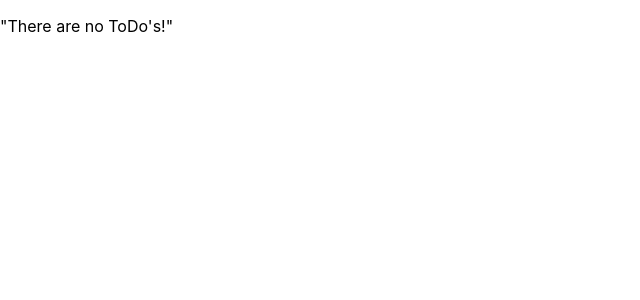
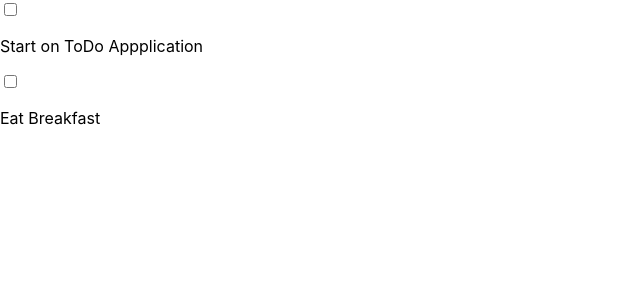
Before and after one commit to chrisgawbill/ToDoWebApp, a React (Create React App) app: page / in a window 1280 px wide. Shown: the top 300 px of the page, without its empty margins (0-640 px from the left). Built offline with nearby package versions, Linux system fonts and the light colour scheme.

Commit message:
Finaly got ToDos to show, god help me on this layout lmao

```diff
--- a/package.json
+++ b/package.json
@@ -10,7 +10,9 @@
     "@types/node": "^16.18.54",
     "@types/react": "^18.2.22",
     "@types/react-dom": "^18.2.7",
+    "bootstrap": "^5.3.2",
     "react": "^18.2.0",
+    "react-bootstrap": "^2.8.0",
     "react-dom": "^18.2.0",
     "react-scripts": "5.0.1",
     "typescript": "^4.9.5",
--- a/src/components/todo-row.tsx
+++ b/src/components/todo-row.tsx
@@ -1,11 +1,23 @@
 import React from "react";
-interface ToDoRowProps{
-    name:string
+import { Col, Container, Row } from "react-bootstrap";
+interface ToDoRowProps {
+  name: string;
 }
-export default function ToDoRow({name}: ToDoRowProps){
-    return(
-        <div>
-            name
-        </div>
-    )
+export default function ToDoRow({ name }: ToDoRowProps) {
+  return (
+    <Container>
+      <Col md={2}></Col>
+      <Col md={8}>
+        <Row>
+          <Col md={4}>
+            <input type="checkbox"></input>
+          </Col>
+          <Col md={4}>
+            <p>{name}</p>
+          </Col>
+        </Row>
+      </Col>
+      <Col md={2}></Col>
+    </Container>
+  );
 }
--- a/src/data/Todo.ts
+++ b/src/data/Todo.ts
@@ -1,7 +1,10 @@
 export class Todo{
-
     constructor(public name:string, public completed:boolean){
         this.name=  name;
         this.completed = completed;
     }
 }
+export var initialToDoData:Todo[] = [
+    new Todo("Start on ToDo Appplication", false),
+    new Todo("Eat Breakfast", false)
+]
--- a/src/index.tsx
+++ b/src/index.tsx
@@ -1,15 +1,18 @@
-import React from 'react';
-import ReactDOM from 'react-dom/client';
-import './index.css';
-import reportWebVitals from './reportWebVitals';
-import Home from './pages/Home';
+import React from "react";
+import ReactDOM from "react-dom/client";
+import "./index.css";
+import reportWebVitals from "./reportWebVitals";
+import Home from "./pages/Home";
+import { Container } from "react-bootstrap";
 
 const root = ReactDOM.createRoot(
-  document.getElementById('root') as HTMLElement
+  document.getElementById("root") as HTMLElement
 );
 root.render(
   <React.StrictMode>
-    <Home></Home>
+    <Container>
+      <Home></Home>
+    </Container>
   </React.StrictMode>
 );
 
--- a/src/pages/Home.tsx
+++ b/src/pages/Home.tsx
@@ -1,15 +1,15 @@
 import { useState } from "react";
-import { Todo } from "../data/Todo";
+import { Todo, initialToDoData } from "../data/Todo";
 import ToDoRow from "../components/todo-row";
 export default function Home() {
-  const [toDoList, setToDoList] = useState<Todo[]>([]);
-  return <div>{IterateToDoList(toDoList)}</div>;
+  const [toDoList, setToDoList] = useState<Todo[]>(initialToDoData);
+  return(<div>{IterateToDoList(toDoList)}</div>);
 }
 function IterateToDoList(toDoList: Todo[]) {
   if (toDoList.length === 0) {
     return <p>"There are no ToDo's!"</p>;
   }
-  toDoList.map(function (toDoItem, i) {
-    return <ToDoRow name={toDoItem.name}></ToDoRow>;
-  });
+  return toDoList.map((toDoItem, i) => (
+    <ToDoRow name={toDoItem.name} key={i}></ToDoRow>
+  ));
 }
```
Also changed, not shown: 1 other file (tests, documents, lock files or other folders).
